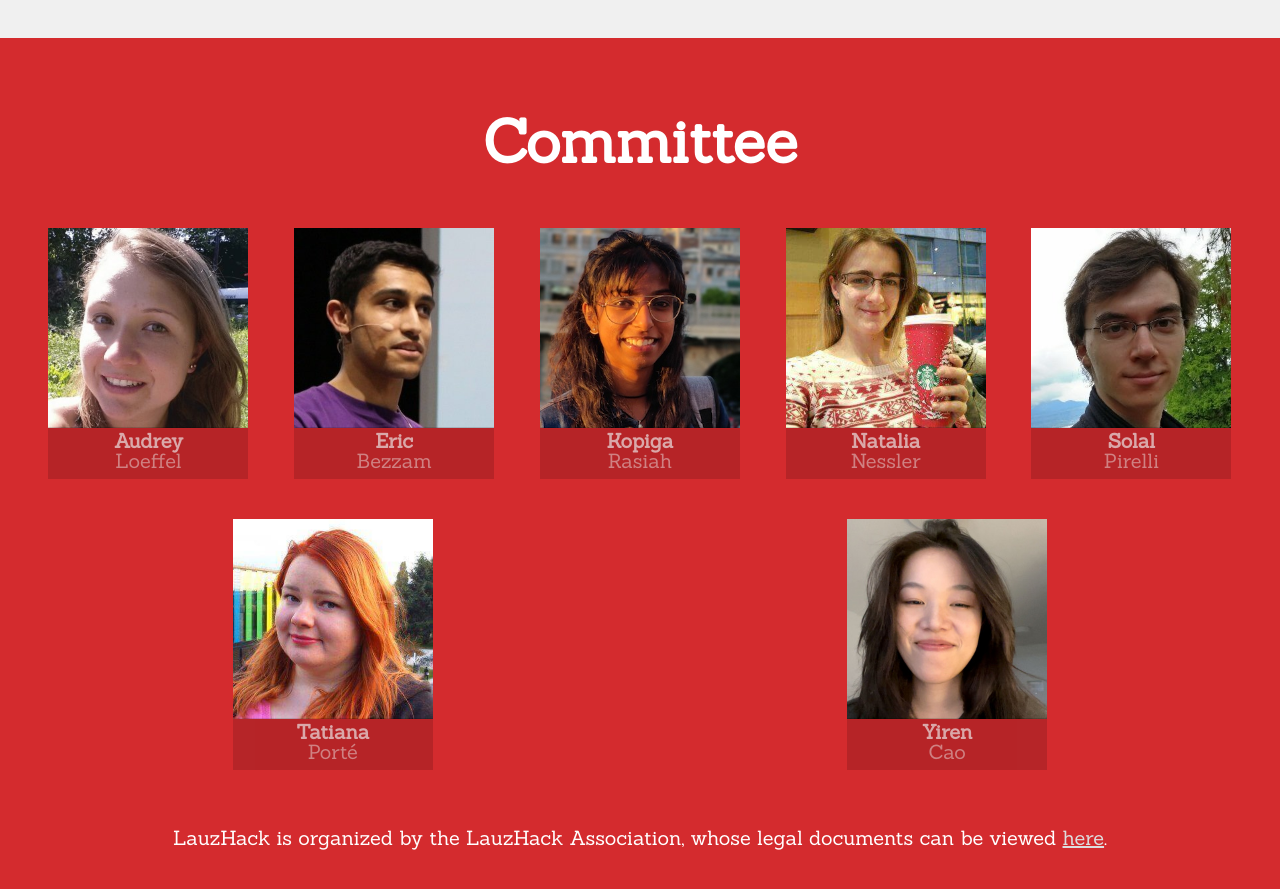
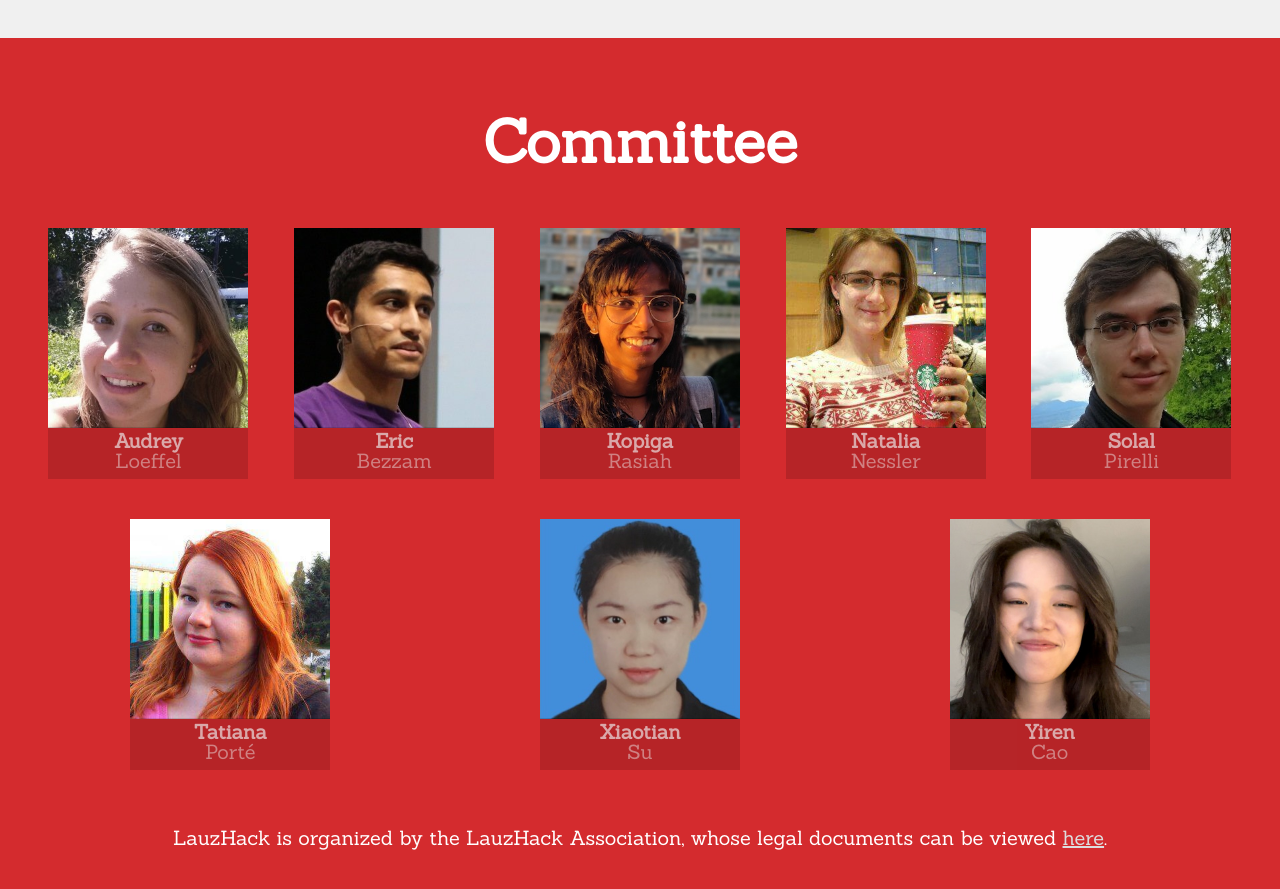
Before and after one commit to LauzHack/LauzHack.github.io, a Jekyll site: the page built from index.html, in a window 1280 px wide and 900 px high, scrolled down 5385 px. Shown: the top 889 px of the window. Built offline with Jekyll 4.4.1, drawn with Linux system fonts in a browser that asks for light colours.

Commit message:
Add Su to the committee

```diff
--- a/_data/organizers.yml
+++ b/_data/organizers.yml
@@ -36,6 +36,10 @@ people:
     last: Porté
     link: https://linkedin.com/in/tatiana-porte
 
+  - first: Xiaotian
+    last: Su
+    link: https://linkedin.com/in/xiaotiansu
+
   - first: Yiren
     last: Cao
     link: https://linkedin.com/in/yiren-cao-190945207
```
Also changed, not shown: images/people/Xiaotian Su.jpg (added).
